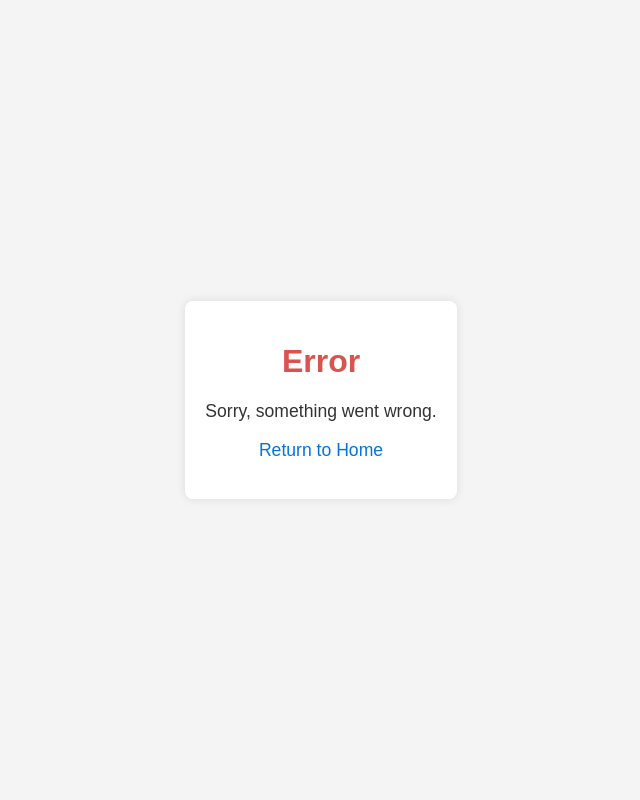
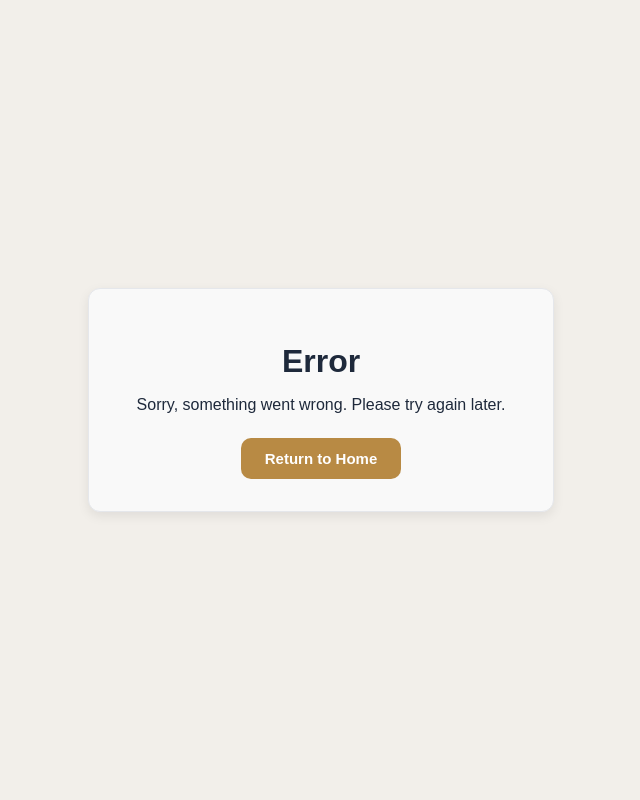
Before and after one commit to ficore-africa/DIICE, a Python web app: template ficore_labs/templates/general/error.html in a window 1280 px wide. Shown: the whole page, without its empty margins (319-959 px from the left). Run offline with Jinja, Linux system fonts and the light colour scheme; the template is opened without the code that fills it, so the values that code supplies are empty.

Commit message:
Update error.html

```diff
--- a/ficore_labs/templates/general/error.html
+++ b/ficore_labs/templates/general/error.html
@@ -5,43 +5,99 @@
     <meta name="viewport" content="width=device-width, initial-scale=1.0">
     <title>Error</title>
     <style>
+        :root {
+            --background-main: #F2EFEA;
+            --text-color: #1e293b;
+            --button-primary-bg: #b88a44;
+            --button-primary-hover: #917243;
+            --card-bg: #f9f9f9;
+            --card-border: #e5e7eb;
+            --card-shadow: 0 4px 12px rgba(0, 0, 0, 0.08);
+            --accent-blue: #3A86FF;
+            --transition-base: all 0.3s ease;
+        }
+        .dark-mode {
+            --background-main: #0f172a;
+            --text-color: #f1f5f9;
+            --button-primary-bg: #4C78C9;
+            --button-primary-hover: #042e5e;
+            --card-bg: #1e293b;
+            --card-border: #4b5563;
+            --card-shadow: 0 4px 12px rgba(0, 0, 0, 0.2);
+            --accent-blue: #93c5fd;
+        }
         body {
-            font-family: Arial, sans-serif;
+            font-family: Poppins, sans-serif;
+            background-color: var(--background-main);
+            color: var(--text-color);
             display: flex;
             justify-content: center;
             align-items: center;
-            height: 100vh;
+            min-height: 100vh;
             margin: 0;
-            background-color: #f4f4f4;
-            color: #333;
+            padding: 1rem;
+            box-sizing: border-box;
         }
         .error-container {
+            background: var(--card-bg);
+            border: 1px solid var(--card-border);
+            border-radius: 12px;
+            box-shadow: var(--card-shadow);
+            padding: 2rem;
             text-align: center;
-            padding: 20px;
-            background: #fff;
-            border-radius: 8px;
-            box-shadow: 0 0 10px rgba(0, 0, 0, 0.1);
+            max-width: 400px;
+            width: 100%;
+            transition: var(--transition-base);
         }
         h1 {
-            color: #d9534f;
+            font-size: clamp(1.5rem, 4vw, 2rem);
+            font-weight: 700;
+            color: var(--text-color);
+            margin-bottom: 1rem;
         }
         p {
-            font-size: 1.1em;
+            font-size: clamp(0.875rem, 2vw, 1rem);
+            color: var(--text-color);
+            margin-bottom: 1.5rem;
         }
-        a {
-            color: #0275d8;
+        .btn-primary {
+            background: var(--button-primary-bg);
+            color: #fff;
+            padding: 0.75rem 1.5rem;
+            border-radius: 10px;
             text-decoration: none;
+            font-weight: 600;
+            font-size: clamp(0.875rem, 2vw, 0.9375rem);
+            transition: var(--transition-base);
+            display: inline-block;
         }
-        a:hover {
-            text-decoration: underline;
+        .btn-primary:hover {
+            background: var(--button-primary-hover);
+            transform: translateY(-2px);
+            box-shadow: var(--card-shadow);
+        }
+        @media (max-width: 576px) {
+            .error-container {
+                padding: 1.5rem;
+            }
+            h1 {
+                font-size: clamp(1.25rem, 3vw, 1.5rem);
+            }
+            p {
+                font-size: clamp(0.75rem, 1.5vw, 0.875rem);
+            }
+            .btn-primary {
+                padding: 0.5rem 1rem;
+                font-size: clamp(0.75rem, 1.5vw, 0.875rem);
+            }
         }
     </style>
 </head>
 <body>
     <div class="error-container">
         <h1>Error</h1>
-        <p>Sorry, something went wrong.</p>
-        <p><a href="/">Return to Home</a></p>
+        <p>Sorry, something went wrong. Please try again later.</p>
+        <a href="/" class="btn-primary">Return to Home</a>
     </div>
 </body>
 </html>
```
